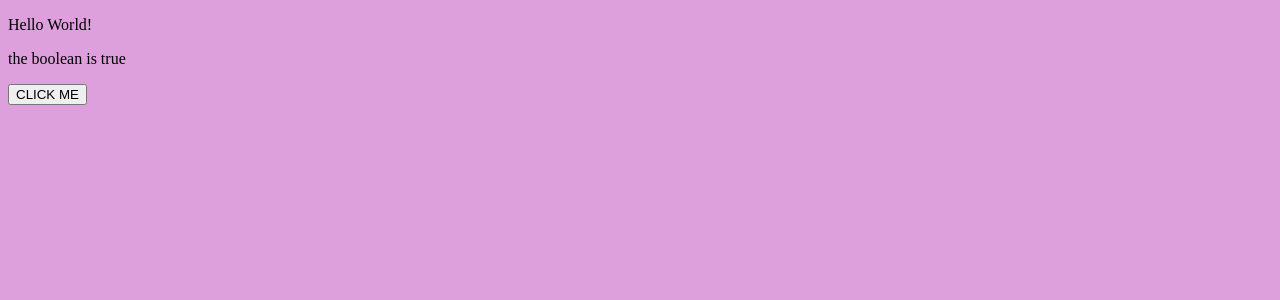
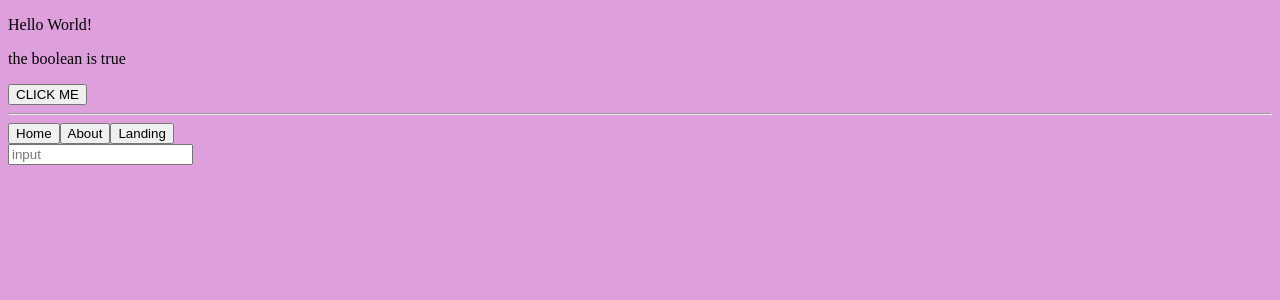
Before and after one commit to vlevi96/jan-11, a React (Create React App) app: page / in a window 1280 px wide. Shown: the top 300 px of the page. Built offline with nearby package versions, Linux system fonts and the light colour scheme.

Commit message:
three buttons with conditional render and useState

```diff
--- a/src/App.jsx
+++ b/src/App.jsx
@@ -21,12 +21,27 @@ function App() {
   //   content = 'the variable called boolean is not actually a boolean value :('
   // }
 
+  // let pageName = 'Home';
+  let [pageName, setPageName] = useState('Landing');
+
   return (
     <div className="App">
-      <p>Hello World!</p>
-      {/* <p>{content}</p> */}
-      <p>{boolean ? 'the boolean is true' : 'the boolean is false'}</p>
-      <button onClick={changeValue}>CLICK ME</button>
+      <div>
+        <p>Hello World!</p>
+        {/* <p>{content}</p> */}
+        <p>{boolean ? 'the boolean is true' : 'the boolean is false'}</p>
+        <button onClick={changeValue}>CLICK ME</button>
+      </div>
+
+      <hr/>
+
+      <button onClick={() => setPageName('Home')}>Home</button>
+      <button onClick={() => setPageName('About')}>About</button>
+      <button onClick={() => setPageName('Landing')}>Landing</button>
+
+      {pageName === 'Home' && <div>text here</div>}
+      {pageName === 'About' && <div><h1>text here</h1></div>}
+      {pageName === 'Landing' && <div><input type="text" placeholder='input' /></div>}
     </div>
   );
 }
```
